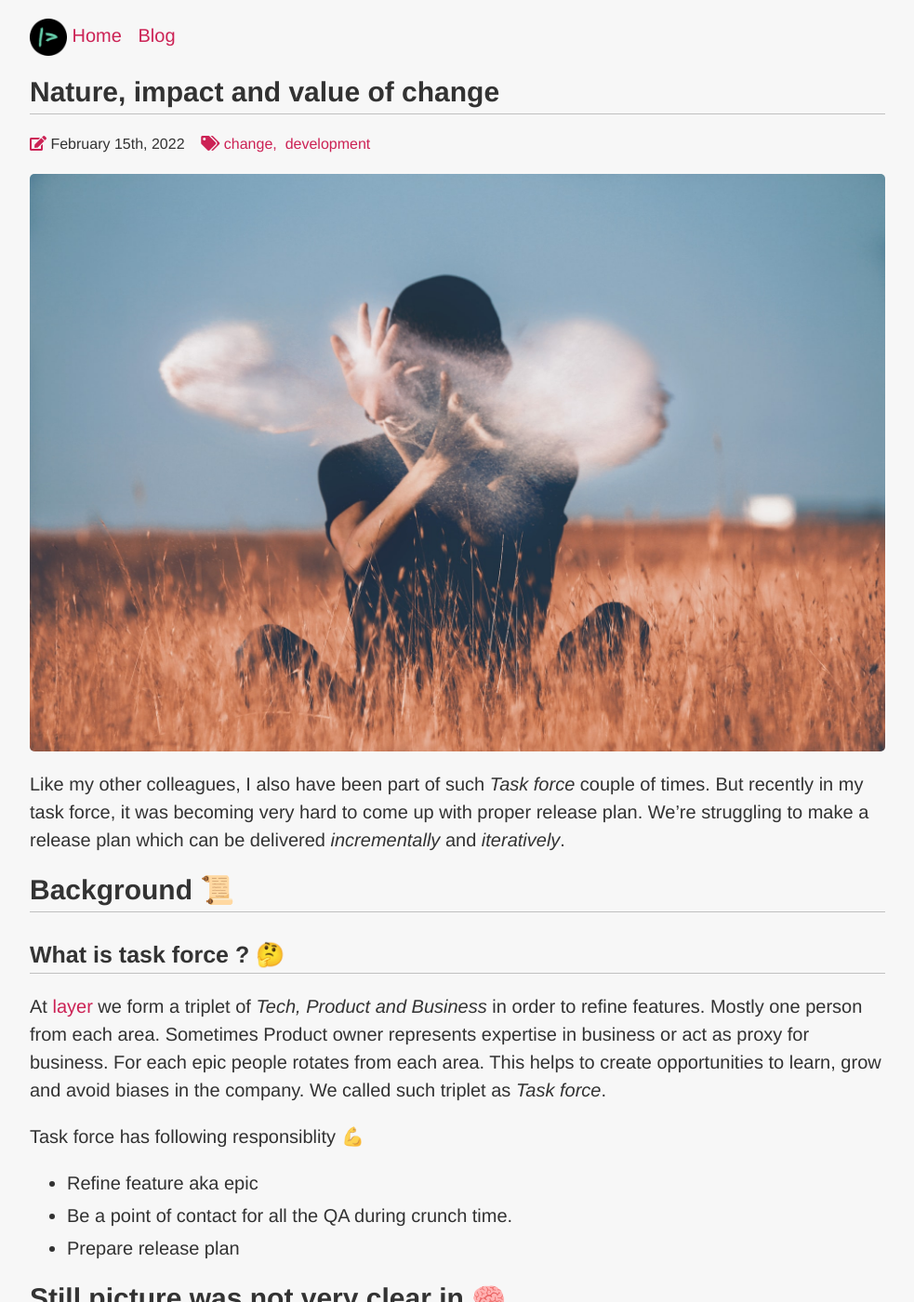
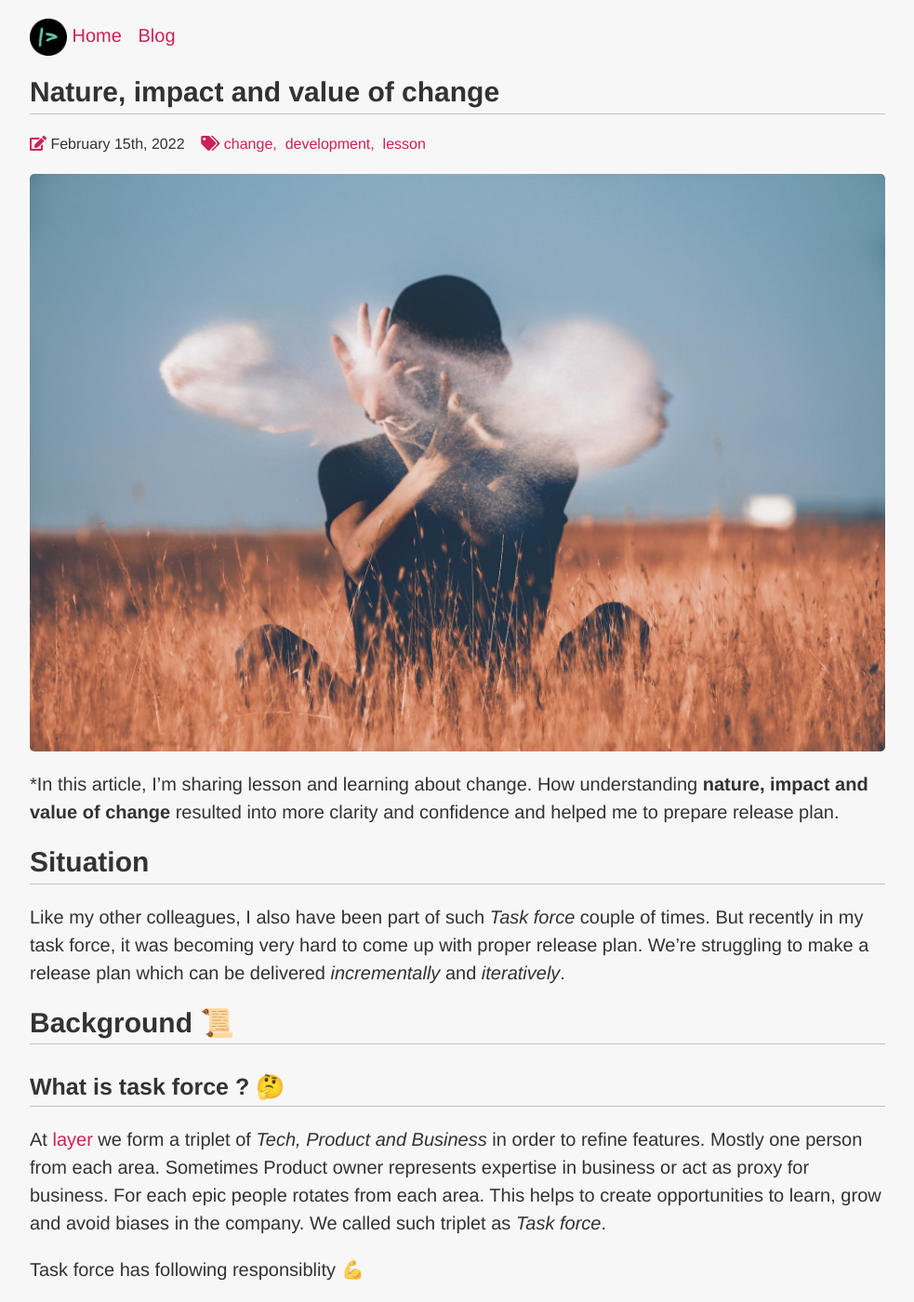
Before and after one commit to amolrv/amolrv.github.io, a Jekyll site: the page built from _posts/2022-02-15-nature-impact-value-of-change.md, in a window 1280 px wide and 1400 px high. Shown: the whole window at 93% size, without its empty margins (148-1131 px from the left). Built offline with Jekyll 4.4.1, drawn with Linux system fonts in a browser that asks for light colours; nearby versions of some CDN libraries; comment, search, counter and statistics services are not loaded; some of the changed text lies outside the part shown.

Commit message:
improve intro

```diff
--- a/_posts/2022-02-15-nature-impact-value-of-change.md
+++ b/_posts/2022-02-15-nature-impact-value-of-change.md
@@ -4,9 +4,13 @@ permalink: nature-impact-value-of-change
 title: Nature, impact and value of change
 layout: post
 date: 2022-02-15 10:00:00
-tags: [change, development]
+tags: [change, development, lesson]
 image: /assets/blog/aziz-acharki-PUvPZckRnOg-unsplash.jpg
 ---
+
+*In this article, I'm sharing lesson and learning about change. How understanding **nature, impact and value of change** resulted into more clarity and confidence and helped me to prepare release plan.
+
+## Situation
 
 Like my other colleagues, I also have been part of such *Task force* couple of times. But recently in my task force, it was becoming very hard to come up with proper release plan. We're struggling to make a release plan which can be delivered
 *incrementally* and *iteratively*.
@@ -40,8 +44,11 @@ After doing this analysis and spending few hours, I realised more than 70 % chan
 
 For breaking changes, I did one extra step I asked same 3 questions for existing feature. After answeing same question, I know exactly what we're taking out and giving back to the user. It was also very easy to spot a gap now and finding filler for that gap.
 
-> In summary I learned that understanding *nature*, *impact* and *value* it brings to the user are very crucial aspects.
+In summary
+>I learned that understanding *nature*, *impact* and *value* it brings to the user are very crucial aspects.
 
 ---
 
-*Picture credits goes to [Aziz Acharki](https://unsplash.com/photos/PUvPZckRnOg)*
+1. *Picture credits goes to [Aziz Acharki](https://unsplash.com/photos/PUvPZckRnOg)*
+
+2. *NOTE: If you have similar learning, please share your experience with me. There is always something new about every experiecece.*
```
